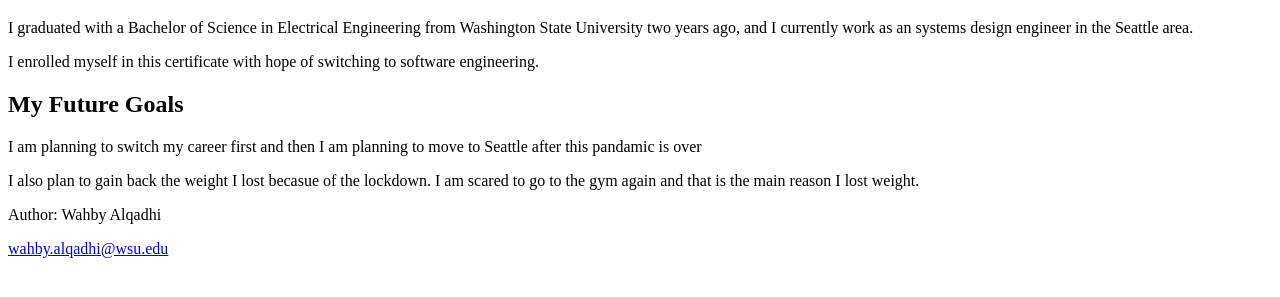
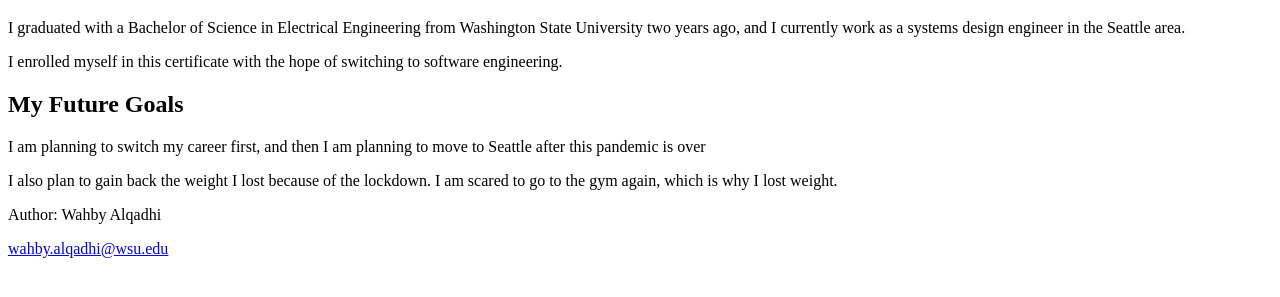
Before and after one commit to WArsenal94/UW2, a plain HTML site: page Portfolio/About.html in a window 1280 px wide. Shown: the part 87-384 px from the top of the page. Drawn offline with Linux system fonts and the light colour scheme.

Commit message:
new edits

```diff
--- a/Portfolio/About.html
+++ b/Portfolio/About.html
@@ -17,12 +17,12 @@
 
     <h1>My Life Story</h1>
   <section>
-    <p>I graduated with a Bachelor of Science in Electrical Engineering from Washington State University two years ago, and I currently work as an systems design engineer in the Seattle area.</p>
-     <p>I enrolled myself in this certificate with hope of switching to software engineering.</p>
+    <p>I graduated with a Bachelor of Science in Electrical Engineering from Washington State University two years ago, and I currently work as a systems design engineer in the Seattle area.</p>
+     <p>I enrolled myself in this certificate with the hope of switching to software engineering.</p>
 
   <h2>My Future Goals</h2>
-  <p>I am planning to switch my career first and then I am planning to move to Seattle after this pandamic is over</p>
- <p>I also plan to gain back the weight I lost becasue of the lockdown. I am scared to go to the gym again and that is the main reason I lost weight.</p>
+  <p>I am planning to switch my career first, and then I am planning to move to Seattle after this pandemic is over</p>
+ <p>I also plan to gain back the weight I lost because of the lockdown. I am scared to go to the gym again, which is why I lost weight.</p>
 
 
 
```
Also changed, not shown: Portfolio/Index.html (+1 -1 lines).
